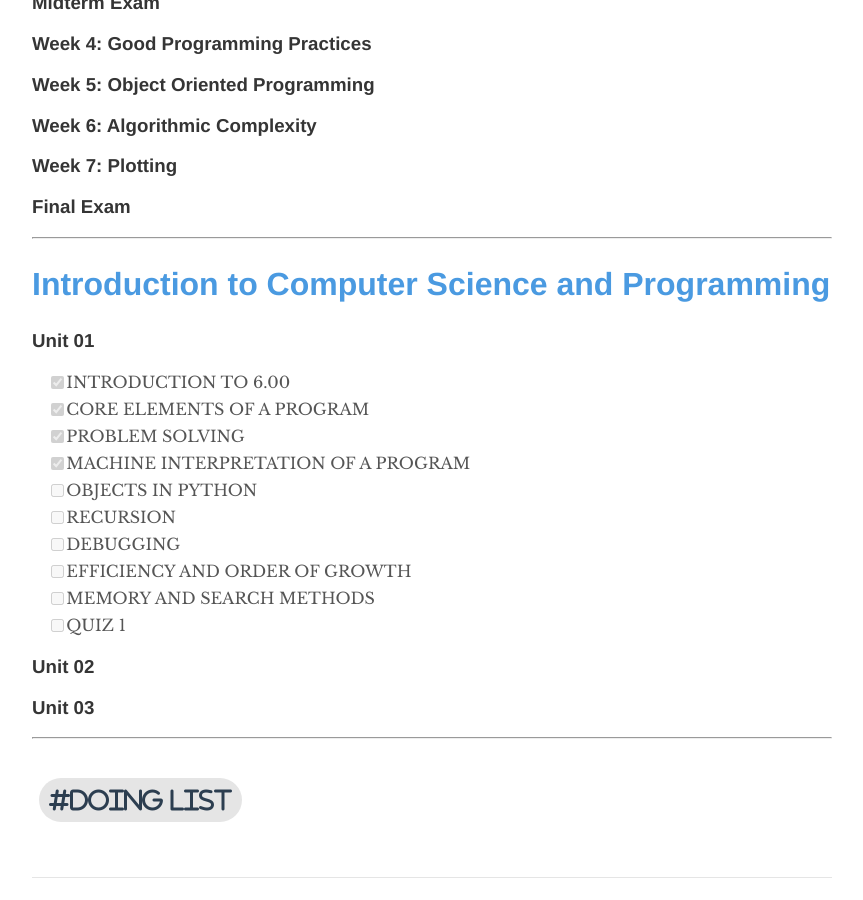
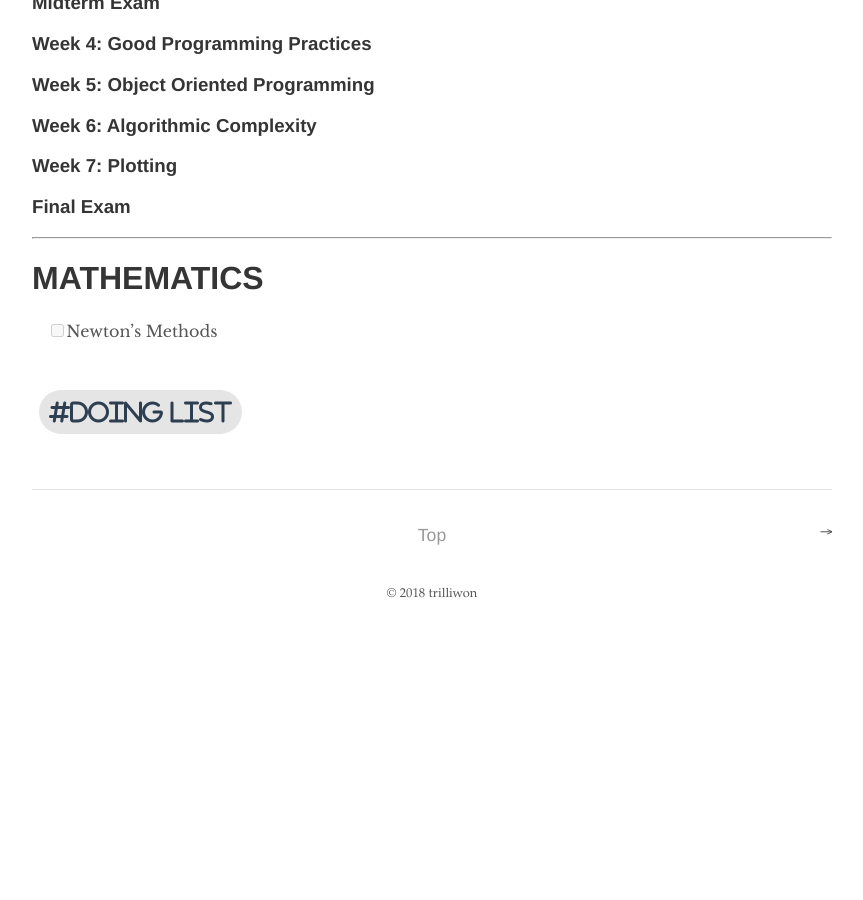
Before and after one commit to trilliwon/ABL, a Jekyll site: the page built from _posts/2100-08-19-doing-list.md, in a window 1280 px wide and 900 px high, scrolled down 1841 px. Shown: the whole window, without its empty margins (208-1071 px from the left). Built offline with Jekyll 4.4.1, drawn with Linux system fonts in a browser that asks for light colours; nearby versions of some CDN libraries; after the commit the page ends 2478 px from its top, so only the background shows below that.

Commit message:
Fri Jan 26 12:55:06 KST 2018

```diff
--- a/_posts/2100-08-19-doing-list.md
+++ b/_posts/2100-08-19-doing-list.md
@@ -70,21 +70,5 @@ description: DOING LIST contains what I am studying these days.
 
 ---
 
-# [Introduction to Computer Science and Programming](https://ocw.mit.edu/courses/electrical-engineering-and-computer-science/6-00sc-introduction-to-computer-science-and-programming-spring-2011/)
-
-### Unit 01
-  - [x] INTRODUCTION TO 6.00
-  - [x] CORE ELEMENTS OF A PROGRAM
-  - [x] PROBLEM SOLVING
-  - [x] MACHINE INTERPRETATION OF A PROGRAM
-  - [ ] OBJECTS IN PYTHON
-  - [ ] RECURSION
-  - [ ] DEBUGGING
-  - [ ] EFFICIENCY AND ORDER OF GROWTH
-  - [ ] MEMORY AND SEARCH METHODS
-  - [ ] QUIZ 1
-
-### Unit 02
-### Unit 03
-
----
+# MATHEMATICS
+- [ ] Newton's Methods
```
Also changed, not shown: _posts/2100-08-19-todolist.md (+16 -17 lines).
